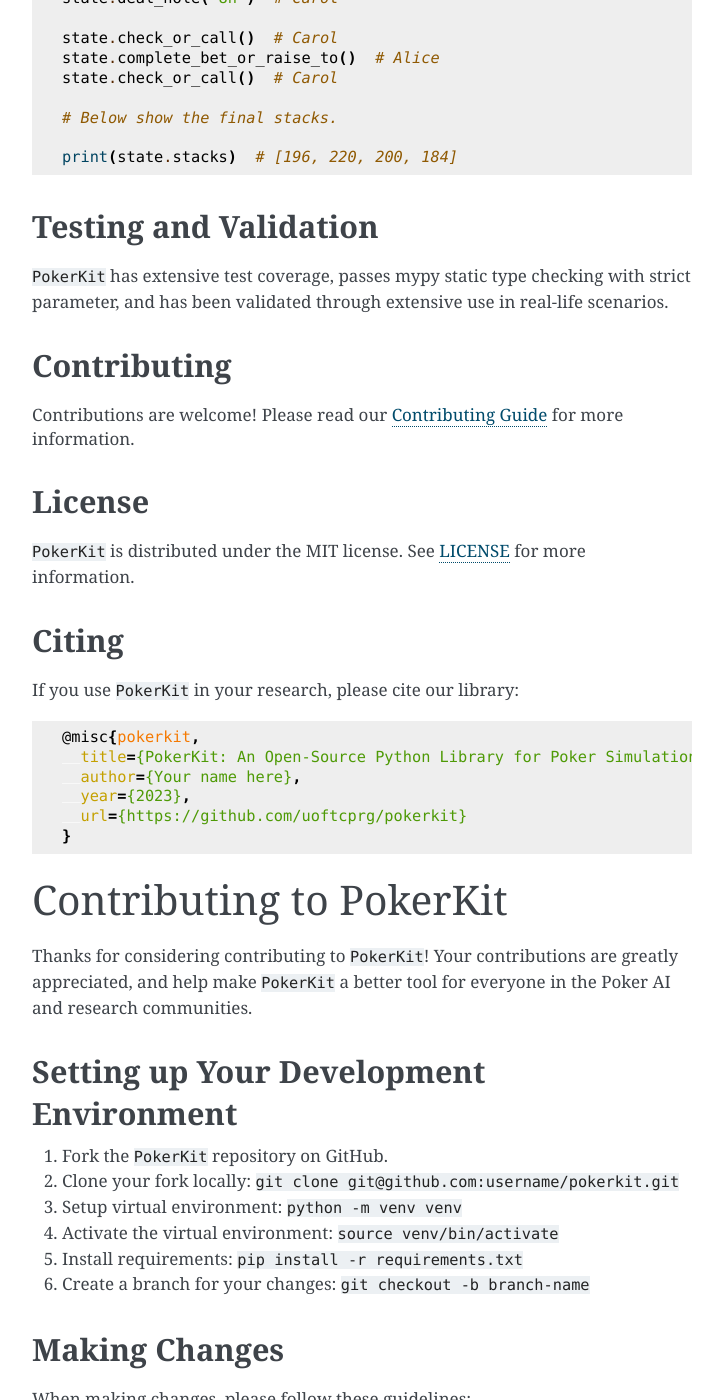
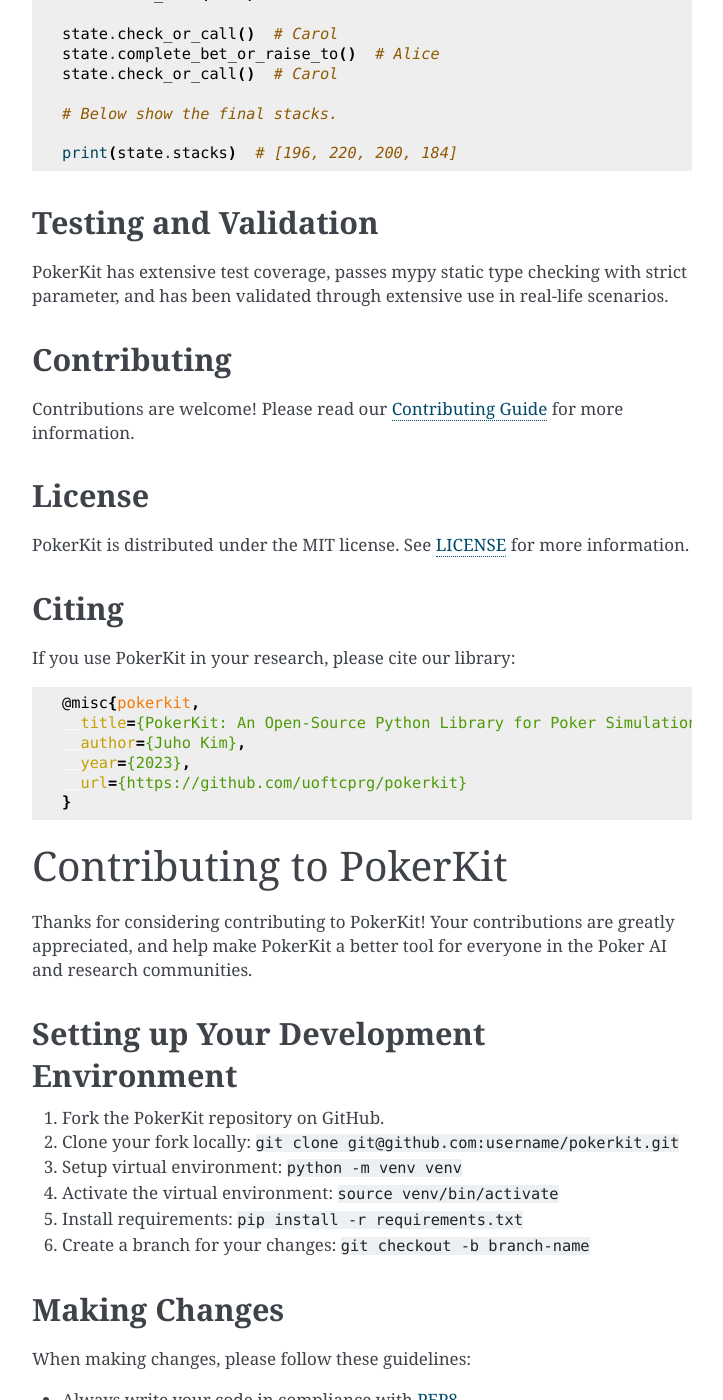
Before and after one commit to WTEngineer/pockerkit_python, a Sphinx documentation site: the page built from docs/index.rst, in a window 1280 px wide and 1400 px high, scrolled down 7105 px. Shown: the whole window, without its empty margins (388-1111 px from the left). Built offline with Sphinx 7.4.7, drawn with Linux system fonts in a browser that asks for light colours; some of the changed text lies outside the part shown.

Commit message:
Edit docs

```diff
--- a/CONTRIBUTING.rst
+++ b/CONTRIBUTING.rst
@@ -2,14 +2,14 @@
 Contributing to PokerKit
 ========================
 
-Thanks for considering contributing to ``PokerKit``! Your contributions are
-greatly appreciated, and help make ``PokerKit`` a better tool for everyone in
+Thanks for considering contributing to PokerKit! Your contributions are
+greatly appreciated, and help make PokerKit a better tool for everyone in
 the Poker AI and research communities.
 
 **Setting up Your Development Environment**
 -------------------------------------------
 
-1. Fork the ``PokerKit`` repository on GitHub.
+1. Fork the PokerKit repository on GitHub.
 2. Clone your fork locally: ``git clone git@github.com:username/pokerkit.git``
 3. Setup virtual environment: ``python -m venv venv``
 4. Activate the virtual environment: ``source venv/bin/activate``
@@ -22,7 +22,7 @@
 When making changes, please follow these guidelines:
 
 - Always write your code in compliance with
-  [PEP8](https://peps.python.org/pep-0008/).
+  `PEP8 <https://peps.python.org/pep-0008/>`_.
 - Write unit tests for your changes, and make sure all tests pass before
   submitting a pull request.
 - Document your changes in the code and update the `README <README.rst>`_ file
@@ -39,11 +39,11 @@
 
 1. Commit your changes: ``git commit -am 'Add some feature'``
 2. Push to the branch: ``git push origin branch-name``
-3. Submit a pull request to the ``main`` branch in the ``PokerKit`` repository.
+3. Submit a pull request to the ``main`` branch in the PokerKit repository.
 
 Before submitting your pull request, please make sure the mypy static type
 checking with ``--strict`` flag, flake8, doctests, unit tests pass, and your
-code adheres to [PEP8](https://peps.python.org/pep-0008/).
+code adheres to `PEP8 <https://peps.python.org/pep-0008/>`_.
 
 **After Your Pull Request Is Merged**
 -------------------------------------
--- a/README.rst
+++ b/README.rst
@@ -2,7 +2,7 @@
 PokerKit
 ========
 
-``PokerKit`` is an open-source Python library for simulating poker games and
+PokerKit is an open-source Python library for simulating poker games and
 evaluating poker hands, developed by the University of Toronto Computer Poker
 Research Group. It provides extensive support for all major and minor poker
 variants, offers a high level of control over game states, and supports
@@ -11,7 +11,7 @@
 **Installation**
 ----------------
 
-The ``PokerKit`` library can be installed using pip:
+The PokerKit library can be installed using pip:
 
 .. code-block:: bash
 
@@ -371,7 +371,7 @@
 **Testing and Validation**
 --------------------------
 
-``PokerKit`` has extensive test coverage, passes mypy static type checking with
+PokerKit has extensive test coverage, passes mypy static type checking with
 strict parameter, and has been validated through extensive use in real-life
 scenarios.
 
@@ -384,19 +384,19 @@
 **License**
 -----------
 
-``PokerKit`` is distributed under the MIT license. See `LICENSE <LICENSE>`_ for
+PokerKit is distributed under the MIT license. See `LICENSE <LICENSE>`_ for
 more information.
 
 **Citing**
 ----------
 
-If you use ``PokerKit`` in your research, please cite our library:
+If you use PokerKit in your research, please cite our library:
 
 .. code-block:: bibtex
 
    @misc{pokerkit,
      title={PokerKit: An Open-Source Python Library for Poker Simulations and Hand Evaluations},
-     author={Your name here},
+     author={Juho Kim},
      year={2023},
      url={https://github.com/uoftcprg/pokerkit}
    }
```
Also changed, not shown: other parts of README.rst (+2 -2 lines), docs/evaluation.rst (+7 -0 lines), docs/simulation.rst (+18 -19 lines).
